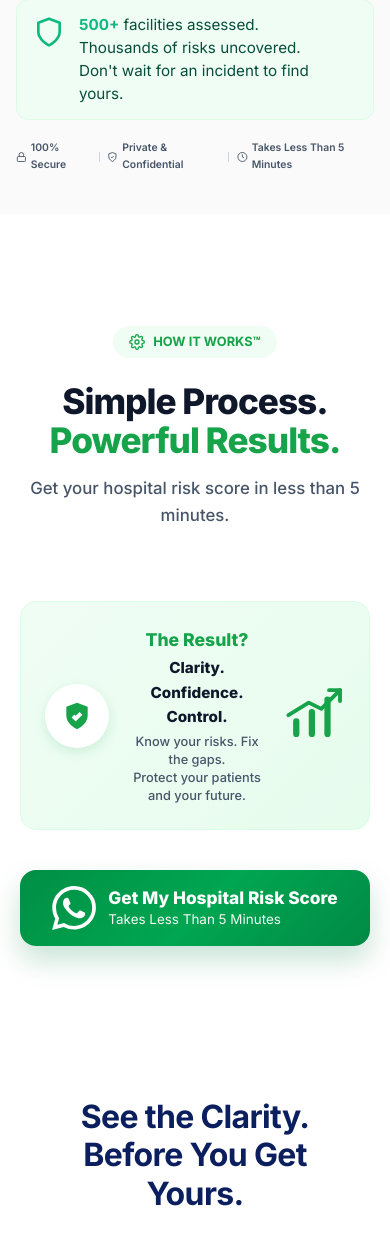
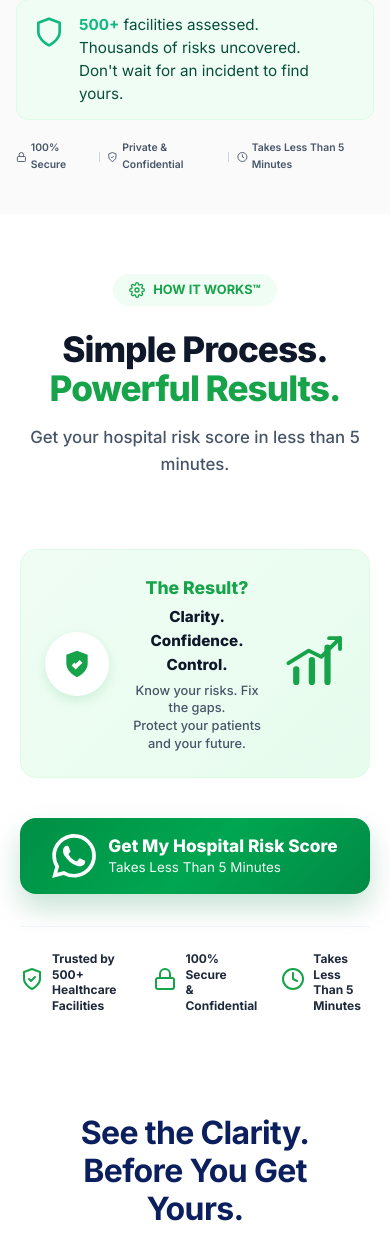
Before and after one commit to olaakanbi77/CoverScoreAI, a Node server app: page / in a window 390 px wide. Shown: the part 3374-4628 px from the top of the page. Run offline with Node 20, Linux system fonts and the light colour scheme; some libraries are stand-ins or nearby versions.

Commit message:
style: Reduce mobile Result Box icons and left align text, restore mobile Trust Box

```diff
--- a/src/public/css/landing.css
+++ b/src/public/css/landing.css
@@ -3182,11 +3182,12 @@
   .hiw-badge-text { font-size: 0.4rem !important; letter-spacing: -0.5px !important; line-height: 1 !important; }
 
   /* Result Box Single Line */
-  .hiw-result-box { margin: 12px 0 12px 0 !important; padding: 12px 10px !important; gap: 6px !important; flex-wrap: nowrap !important; min-height: 60px !important; }
-  .hiw-result-icon-left { width: 32px !important; height: 32px !important; }
-  .hiw-result-icon-left svg { width: 16px !important; height: 16px !important; }
+  .hiw-result-box { margin: 12px 0 12px 0 !important; padding: 10px 8px !important; gap: 6px !important; flex-wrap: nowrap !important; min-height: 60px !important; }
+  .hiw-result-icon-left { width: 24px !important; height: 24px !important; }
+  .hiw-result-icon-left svg { width: 14px !important; height: 14px !important; }
+  .hiw-result-text { text-align: left !important; }
   .hiw-result-icon-right { display: flex !important; align-items: center !important; }
-  .hiw-result-icon-right svg { width: 28px !important; height: 24px !important; }
+  .hiw-result-icon-right svg { width: 20px !important; height: 18px !important; }
   .hiw-result-title { font-size: 0.85rem !important; }
   .hiw-result-sub { font-size: 0.7rem !important; margin-bottom: 0 !important; }
   .hiw-result-desc { font-size: 0.55rem !important; line-height: 1.1 !important; }
--- a/src/views/landing.hbs
+++ b/src/views/landing.hbs
@@ -7,7 +7,7 @@
   <link rel="preconnect" href="https://fonts.googleapis.com">
   <link rel="preconnect" href="https://fonts.gstatic.com" crossorigin>
   <link href="https://fonts.googleapis.com/css2?family=Inter:wght@400;500;600;700;800&display=swap" rel="stylesheet">
-  <link rel="stylesheet" href="/css/landing.css?v=83">
+  <link rel="stylesheet" href="/css/landing.css?v=84">
 </head>
 <body style="padding-bottom: 72px;">
 
@@ -948,6 +948,22 @@
         <div>No Obligation</div>
       </div>
 
+      <!-- Bottom Trust Box -->
+      <div class="hiw-trust-box" style="display: flex; flex-wrap: nowrap; justify-content: center; align-items: center; border-top: 1px solid #f1f5f9; margin-top: 32px; padding-top: 24px; gap: 24px;">
+        <div class="hiw-trust-item" style="display: flex; align-items: center; gap: 8px;">
+          <div class="hiw-trust-icon" style="color: #16a34a;"><svg width="24" height="24" viewBox="0 0 24 24" fill="none" stroke="currentColor" stroke-width="2" stroke-linecap="round" stroke-linejoin="round"><path d="M12 22s8-4 8-10V5l-8-3-8 3v7c0 6 8 10 8 10z"></path><polyline points="9 12 11 14 15 10"></polyline></svg></div>
+          <div class="hiw-trust-text" style="font-size: 0.75rem; font-weight: 700; color: #1e293b; line-height: 1.3;">Trusted by 500+<br>Healthcare Facilities</div>
+        </div>
+        <div class="hiw-trust-item" style="display: flex; align-items: center; gap: 8px;">
+          <div class="hiw-trust-icon" style="color: #16a34a;"><svg width="24" height="24" viewBox="0 0 24 24" fill="none" stroke="currentColor" stroke-width="2" stroke-linecap="round" stroke-linejoin="round"><rect x="3" y="11" width="18" height="11" rx="2" ry="2"></rect><path d="M7 11V7a5 5 0 0 1 10 0v4"></path></svg></div>
+          <div class="hiw-trust-text" style="font-size: 0.75rem; font-weight: 700; color: #1e293b; line-height: 1.3;">100% Secure<br>& Confidential</div>
+        </div>
+        <div class="hiw-trust-item" style="display: flex; align-items: center; gap: 8px;">
+          <div class="hiw-trust-icon" style="color: #16a34a;"><svg width="24" height="24" viewBox="0 0 24 24" fill="none" stroke="currentColor" stroke-width="2" stroke-linecap="round" stroke-linejoin="round"><circle cx="12" cy="12" r="10"></circle><polyline points="12 6 12 12 16 14"></polyline></svg></div>
+          <div class="hiw-trust-text" style="font-size: 0.75rem; font-weight: 700; color: #1e293b; line-height: 1.3;">Takes Less<br>Than 5 Minutes</div>
+        </div>
+      </div>
+
 
 
     </div>
```
